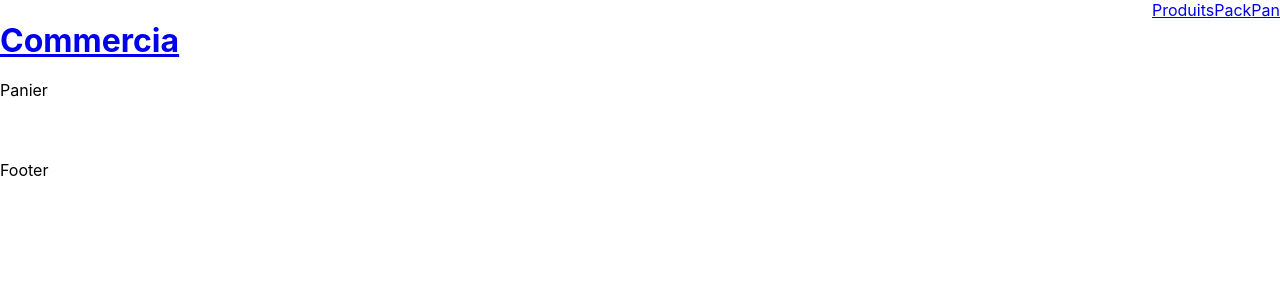
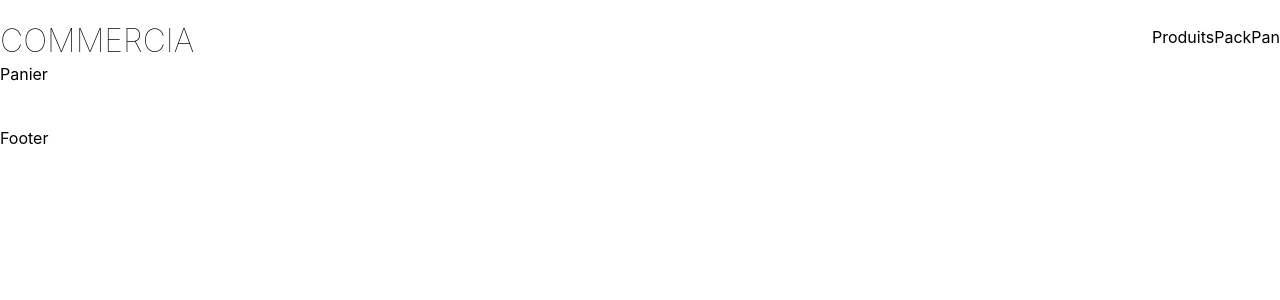
Before and after one commit to GuillaumeDaviid/e-commerce_webSite, a React (Create React App) app in the folder e-commerce/: page /cart in a window 1280 px wide. Shown: the top 300 px of the page. Built offline with nearby package versions, Linux system fonts and the light colour scheme.

Commit message:
header style

```diff
--- a/e-commerce/src/App.css
+++ b/e-commerce/src/App.scss
@@ -28,6 +28,11 @@
   color: #61dafb;
 }
 
+a {
+  text-decoration: none;
+  color: black;
+}
+
 @keyframes App-logo-spin {
   from {
     transform: rotate(0deg);
--- a/e-commerce/src/App.tsx
+++ b/e-commerce/src/App.tsx
@@ -4,7 +4,7 @@ import Footer from './components/Footer'
 import Home from './components/Home'
 import Product from './components/Product'
 import Cart from './components/Cart'
-import './App.css';
+import './App.scss';
 import { Routes, Route } from "react-router-dom";
 
 function App() {
--- a/e-commerce/src/components/Header.tsx
+++ b/e-commerce/src/components/Header.tsx
@@ -5,14 +5,14 @@ function Header () {
     return(
         <div className="header">
             <div>
-            <Link to="/"><h1>Commercia</h1></Link>
+            <Link to="/"><h1 className='header__link__title'>COMMERCIA</h1></Link>
             </div>
 
 
             <div className="header__link">
-            <Link to="/product">Produits</Link>
-            <Link to="pack">Pack</Link>
-            <Link to="cart">Panier</Link>
+            <Link to="/product" className='link'>Produits</Link>
+            <Link to="pack" className='link'>Pack</Link>
+            <Link to="cart" className='link'>Panier</Link>
             </div>
 
         </div>
--- a/e-commerce/src/styles/Header.scss
+++ b/e-commerce/src/styles/Header.scss
@@ -1,11 +1,20 @@
 .header {
     display: flex;
-    height: 10vh;
+    height: 8vh;
     justify-content: space-between;
 
     &__link {
         display: flex;
         width: 10vw;
         justify-content: space-between;
+        align-items: center;
+
+        &__title {
+            font-weight: lighter;
+        }
     }
 }
+
+.link {
+    height: 10px;
+}
```
